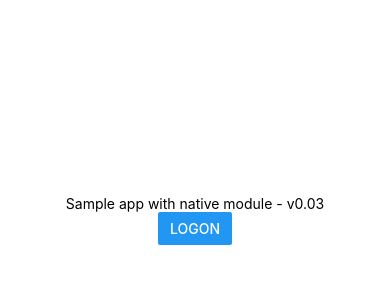
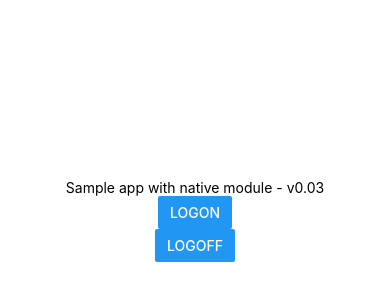
Before and after one commit to 4thjuly/RN-AzureBTC-Test-2, a React Native app: screen / in a window 390 px wide. Shown: the part 202-502 px from the top of the page. Built offline with nearby package versions, Linux system fonts and the light colour scheme.

Commit message:
Switched to login and logout
Logout doesn't really do much, you don't get asked to log in (ie nothing
with OpenID)

```diff
--- a/App.js
+++ b/App.js
@@ -7,7 +7,8 @@ export default class App extends React.Component {
     return (
       <View style={styles.container}>
         <Text>Sample app with native module - v0.03</Text>
-        <Button title=" Logon " onPress={ () => { AppAuthAndroid.configureService() }} />
+        <Button title=" Logon " onPress={ () => { AppAuthAndroid.login() }} />
+        <Button title=" Logoff " onPress={ () => { AppAuthAndroid.logout() }} />
       </View>
     );
   }
```
Also changed, not shown: 1 other file (tests, documents, lock files or other folders).
